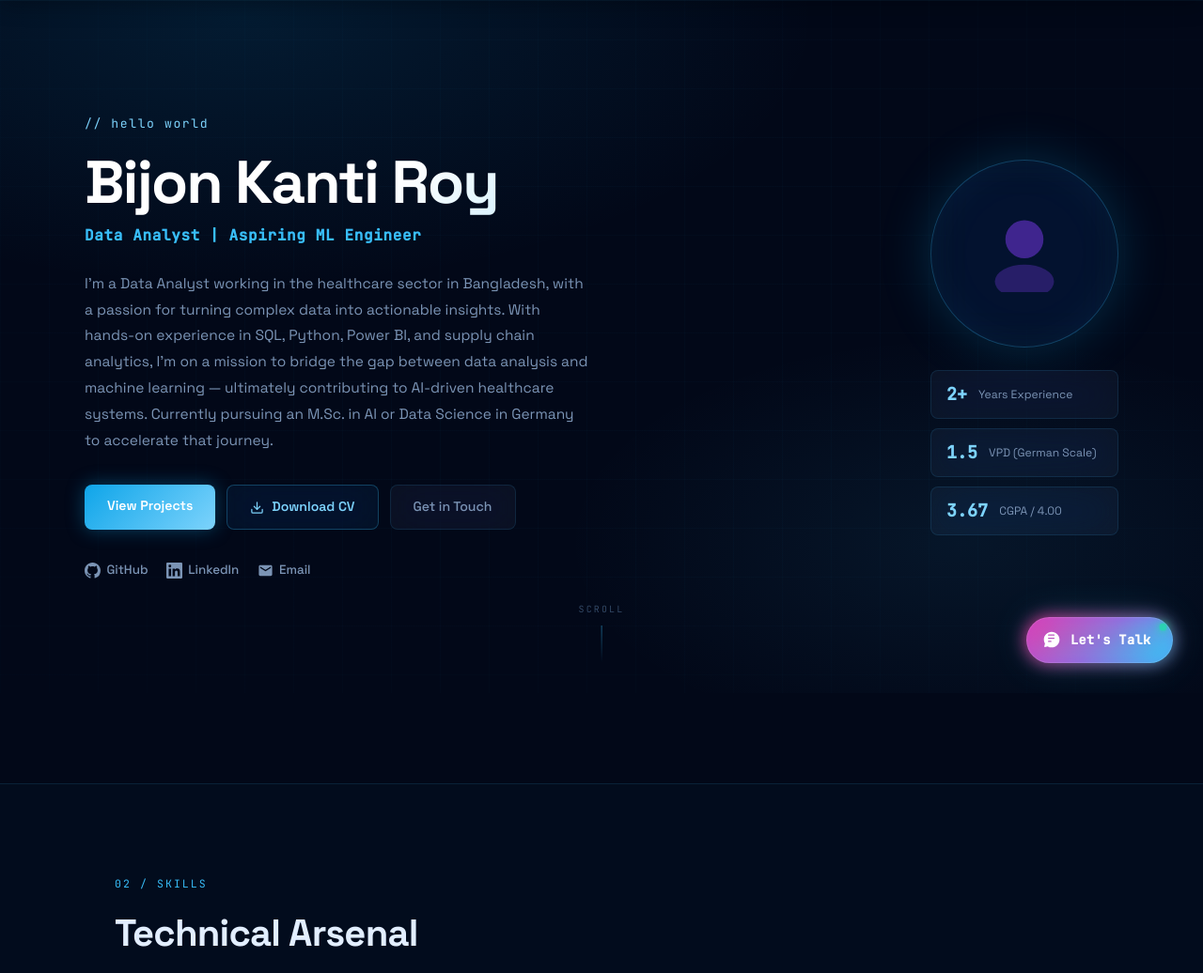
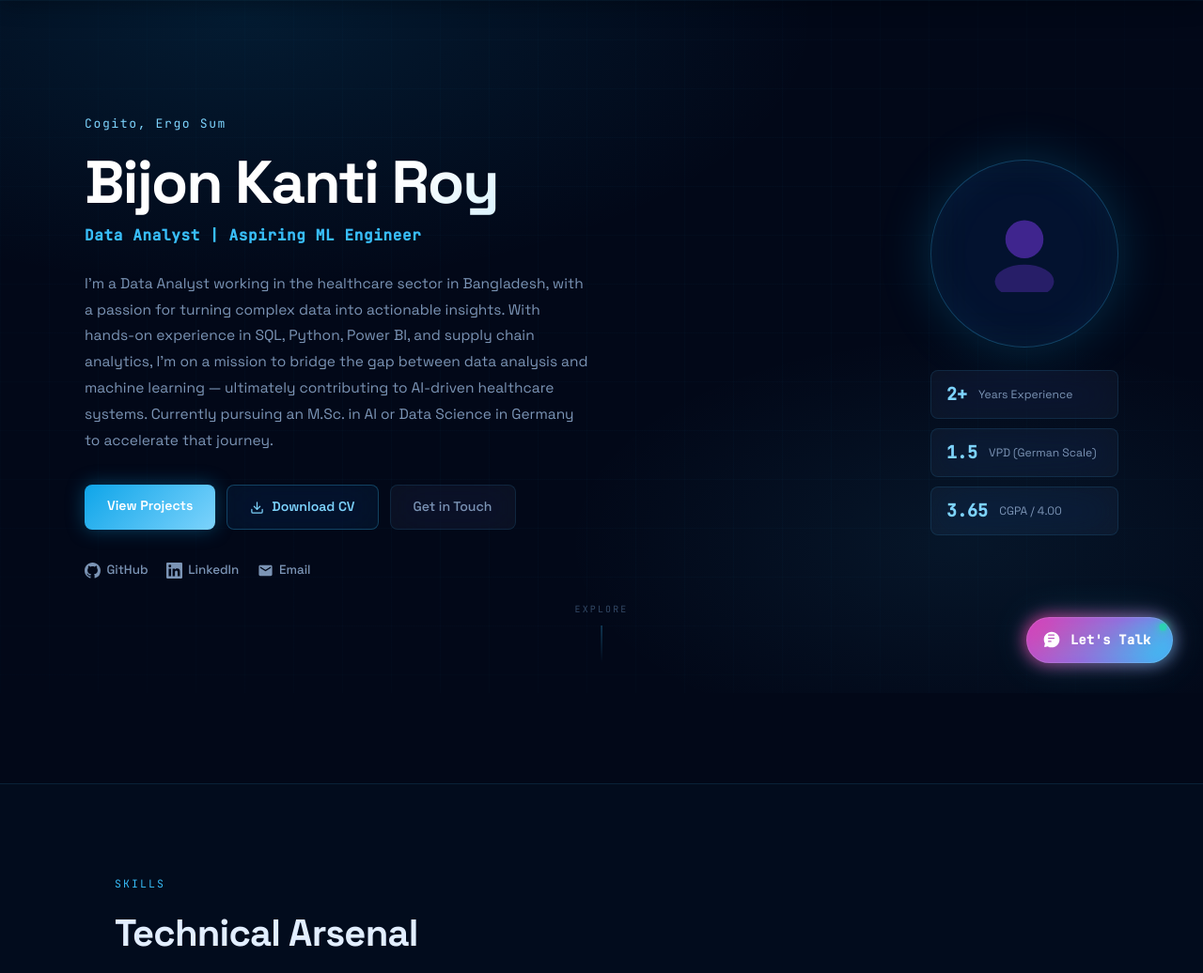
Before and after one commit to BijonR/portfolio, a Flask app: page / in a window 1280 px wide. Shown: the part 62-1098 px from the top of the page at 94% size. Run offline with Flask 3, Linux system fonts and the light colour scheme; data that the repository does not hold is empty; some libraries are stand-ins or nearby versions.

Commit message:
Update text and section tags in index.html

```diff
--- a/templates/index.html
+++ b/templates/index.html
@@ -32,7 +32,7 @@
     <div class="hero-bg-grid"></div>
     <div class="hero-content">
       <div class="hero-text">
-        <p class="hero-eyebrow"><span class="accent">// hello world</span></p>
+        <p class="hero-eyebrow"><span class="accent">Cogito, Ergo Sum</span></p>
         <h1 class="hero-name">{{ data.name }}</h1>
         <h2 class="hero-tagline">{{ data.tagline }}</h2>
         <p class="hero-bio">{{ data.bio }}</p>
@@ -68,11 +68,11 @@
         <div class="hero-stat-chips">
           <div class="chip"><span class="chip-num">2+</span><span class="chip-label">Years Experience</span></div>
           <div class="chip"><span class="chip-num">1.5</span><span class="chip-label">VPD (German Scale)</span></div>
-          <div class="chip"><span class="chip-num">3.67</span><span class="chip-label">CGPA / 4.00</span></div>
+          <div class="chip"><span class="chip-num">3.65</span><span class="chip-label">CGPA / 4.00</span></div>
         </div>
       </div>
     </div>
-    <div class="scroll-indicator"><span>scroll</span><div class="scroll-line"></div></div>
+    <div class="scroll-indicator"><span>explore</span><div class="scroll-line"></div></div>
   </section>
 
   <!-- FOCUS CARDS -->
@@ -94,7 +94,7 @@
   <section id="skills" class="section section-alt">
     <div class="container">
       <div class="section-header">
-        <span class="section-tag">02 / skills</span>
+        <span class="section-tag">Skills</span>
         <h2 class="section-title">Technical Arsenal</h2>
         <p class="section-sub">A focused stack of tools and technologies I use to turn data into decisions.</p>
       </div>
@@ -128,7 +128,7 @@
   <section id="projects" class="section">
     <div class="container">
       <div class="section-header">
-        <span class="section-tag">03 / projects</span>
+        <span class="section-tag">Projects</span>
         <h2 class="section-title">Built Things</h2>
         <p class="section-sub">A collection of projects across data, ML, development and research.</p>
       </div>
@@ -194,7 +194,7 @@
   <section id="experience" class="section section-alt">
     <div class="container">
       <div class="section-header">
-        <span class="section-tag">04 / experience</span>
+        <span class="section-tag">Real World Exposure</span>
         <h2 class="section-title">Work Experience</h2>
       </div>
       <div class="timeline">
@@ -217,7 +217,7 @@
   <section id="education" class="section">
     <div class="container">
       <div class="section-header">
-        <span class="section-tag">05 / education</span>
+        <span class="section-tag">Academic Experience</span>
         <h2 class="section-title">Education</h2>
       </div>
       <div class="timeline">
@@ -240,7 +240,7 @@
   <section id="certifications" class="section section-alt">
     <div class="container">
       <div class="section-header">
-        <span class="section-tag">06 / certifications</span>
+        <span class="section-tag">Recofnitions</span>
         <h2 class="section-title">Certifications</h2>
       </div>
       {% if data.certifications %}
@@ -265,7 +265,7 @@
   <section id="more" class="section">
     <div class="container">
       <div class="section-header">
-        <span class="section-tag">07 / more</span>
+        <span class="section-tag">More</span>
         <h2 class="section-title">More Coming Soon</h2>
       </div>
       <div class="more-grid">
@@ -284,7 +284,7 @@
   <section id="contact" class="section section-alt">
     <div class="container contact-inner">
       <div class="section-header">
-        <span class="section-tag">08 / contact</span>
+        <span class="section-tag">Contact</span>
         <h2 class="section-title">Let's Connect</h2>
         <p class="contact-sub">Whether it's a collaboration, a question, or just a hello — my inbox is open.</p>
       </div>
```
